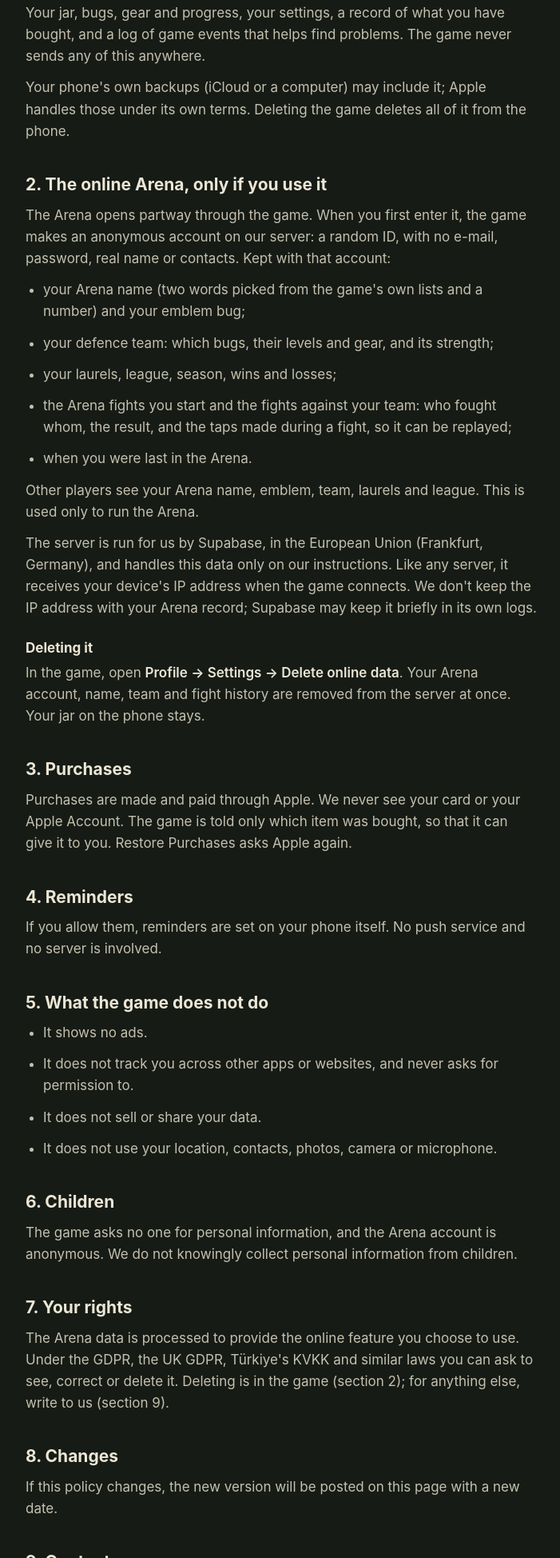
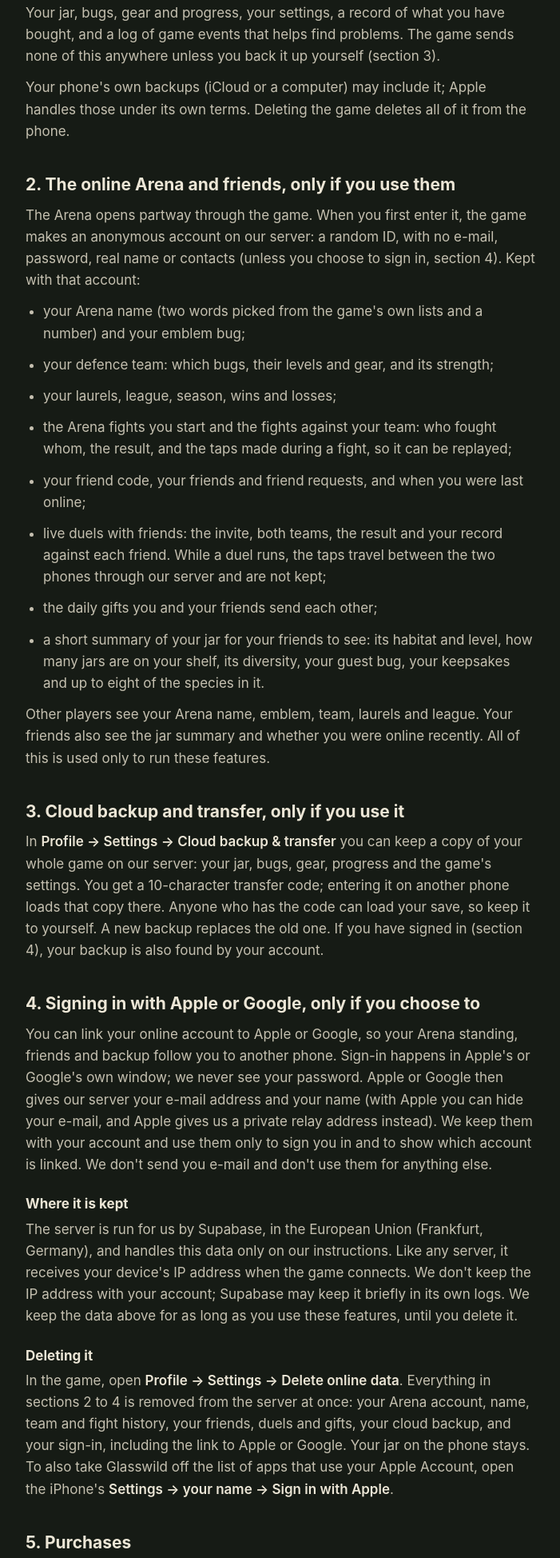
Before and after one commit to matrexdev/glasswild, a plain HTML site: page privacy.html in a window 1280 px wide. Shown: the part 481-2429 px from the top of the page at 80% size, without its empty margins (288-989 px from the left). Drawn offline with Linux system fonts and the light colour scheme.

Commit message:
Privacy and support: friends, cloud backup, optional Apple / Google sign-in

```diff
--- a/privacy.html
+++ b/privacy.html
@@ -4,7 +4,7 @@
 <meta charset="utf-8">
 <meta name="viewport" content="width=device-width, initial-scale=1">
 <title>Privacy Policy · Glasswild</title>
-<meta name="description" content="What Glasswild keeps, where, and how to remove it.">
+<meta name="description" content="What Glasswild keeps, where, and how to remove it: the Arena, friends, cloud backup and optional Apple or Google sign-in.">
 <link rel="stylesheet" href="style.css">
 </head>
 <body>
@@ -18,35 +18,46 @@
 </header>
 
 <h1>Privacy Policy</h1>
-<p class="date">Last updated 25 November 2026</p>
+<p class="date">Last updated 27 November 2026</p>
 
-<p class="short">The short version: almost everything stays on your phone. Glasswild has no ads, no tracking and no third-party analytics. If you play in the online Arena, a small anonymous record of your Arena play is kept on our server so that other players can fight your team, and you can delete it in the game at any time.</p>
+<p class="short">The short version: your jar lives on your phone. Glasswild has no ads, no tracking and no third-party analytics. If you play online (the Arena, friends and live duels) or back up your game, what that needs is kept on our server. Signing in with Apple or Google is optional. You can delete all of it in the game at any time.</p>
 
 <h2>1. What stays on your phone</h2>
-<p>Your jar, bugs, gear and progress, your settings, a record of what you have bought, and a log of game events that helps find problems. The game never sends any of this anywhere.</p>
+<p>Your jar, bugs, gear and progress, your settings, a record of what you have bought, and a log of game events that helps find problems. The game sends none of this anywhere unless you back it up yourself (section 3).</p>
 <p>Your phone's own backups (iCloud or a computer) may include it; Apple handles those under its own terms. Deleting the game deletes all of it from the phone.</p>
 
-<h2>2. The online Arena, only if you use it</h2>
-<p>The Arena opens partway through the game. When you first enter it, the game makes an anonymous account on our server: a random ID, with no e-mail, password, real name or contacts. Kept with that account:</p>
+<h2>2. The online Arena and friends, only if you use them</h2>
+<p>The Arena opens partway through the game. When you first enter it, the game makes an anonymous account on our server: a random ID, with no e-mail, password, real name or contacts (unless you choose to sign in, section 4). Kept with that account:</p>
 <ul>
   <li>your Arena name (two words picked from the game's own lists and a number) and your emblem bug;</li>
   <li>your defence team: which bugs, their levels and gear, and its strength;</li>
   <li>your laurels, league, season, wins and losses;</li>
   <li>the Arena fights you start and the fights against your team: who fought whom, the result, and the taps made during a fight, so it can be replayed;</li>
-  <li>when you were last in the Arena.</li>
+  <li>your friend code, your friends and friend requests, and when you were last online;</li>
+  <li>live duels with friends: the invite, both teams, the result and your record against each friend. While a duel runs, the taps travel between the two phones through our server and are not kept;</li>
+  <li>the daily gifts you and your friends send each other;</li>
+  <li>a short summary of your jar for your friends to see: its habitat and level, how many jars are on your shelf, its diversity, your guest bug, your keepsakes and up to eight of the species in it.</li>
 </ul>
-<p>Other players see your Arena name, emblem, team, laurels and league. This is used only to run the Arena.</p>
-<p>The server is run for us by Supabase, in the European Union (Frankfurt, Germany), and handles this data only on our instructions. Like any server, it receives your device's IP address when the game connects. We don't keep the IP address with your Arena record; Supabase may keep it briefly in its own logs.</p>
+<p>Other players see your Arena name, emblem, team, laurels and league. Your friends also see the jar summary and whether you were online recently. All of this is used only to run these features.</p>
+
+<h2>3. Cloud backup and transfer, only if you use it</h2>
+<p>In <span class="path">Profile → Settings → Cloud backup &amp; transfer</span> you can keep a copy of your whole game on our server: your jar, bugs, gear, progress and the game's settings. You get a 10-character transfer code; entering it on another phone loads that copy there. Anyone who has the code can load your save, so keep it to yourself. A new backup replaces the old one. If you have signed in (section 4), your backup is also found by your account.</p>
+
+<h2>4. Signing in with Apple or Google, only if you choose to</h2>
+<p>You can link your online account to Apple or Google, so your Arena standing, friends and backup follow you to another phone. Sign-in happens in Apple's or Google's own window; we never see your password. Apple or Google then gives our server your e-mail address and your name (with Apple you can hide your e-mail, and Apple gives us a private relay address instead). We keep them with your account and use them only to sign you in and to show which account is linked. We don't send you e-mail and don't use them for anything else.</p>
+
+<h3>Where it is kept</h3>
+<p>The server is run for us by Supabase, in the European Union (Frankfurt, Germany), and handles this data only on our instructions. Like any server, it receives your device's IP address when the game connects. We don't keep the IP address with your account; Supabase may keep it briefly in its own logs. We keep the data above for as long as you use these features, until you delete it.</p>
 <h3>Deleting it</h3>
-<p>In the game, open <span class="path">Profile → Settings → Delete online data</span>. Your Arena account, name, team and fight history are removed from the server at once. Your jar on the phone stays.</p>
+<p>In the game, open <span class="path">Profile → Settings → Delete online data</span>. Everything in sections 2 to 4 is removed from the server at once: your Arena account, name, team and fight history, your friends, duels and gifts, your cloud backup, and your sign-in, including the link to Apple or Google. Your jar on the phone stays. To also take Glasswild off the list of apps that use your Apple Account, open the iPhone's <span class="path">Settings → your name → Sign in with Apple</span>.</p>
 
-<h2>3. Purchases</h2>
-<p>Purchases are made and paid through Apple. We never see your card or your Apple Account. The game is told only which item was bought, so that it can give it to you. Restore Purchases asks Apple again.</p>
+<h2>5. Purchases</h2>
+<p>Purchases are made and paid through Apple (or Google Play on Android). We never see your card or your Apple or Google account. The game is told only which item was bought, so that it can give it to you. Restore Purchases asks the store again.</p>
 
-<h2>4. Reminders</h2>
+<h2>6. Reminders</h2>
 <p>If you allow them, reminders are set on your phone itself. No push service and no server is involved.</p>
 
-<h2>5. What the game does not do</h2>
+<h2>7. What the game does not do</h2>
 <ul>
   <li>It shows no ads.</li>
   <li>It does not track you across other apps or websites, and never asks for permission to.</li>
@@ -54,16 +65,16 @@
   <li>It does not use your location, contacts, photos, camera or microphone.</li>
 </ul>
 
-<h2>6. Children</h2>
-<p>The game asks no one for personal information, and the Arena account is anonymous. We do not knowingly collect personal information from children.</p>
+<h2>8. Children</h2>
+<p>The game needs no personal information to play, and the online account is anonymous unless the player chooses to sign in with Apple or Google (section 4). We do not knowingly collect personal information from children.</p>
 
-<h2>7. Your rights</h2>
-<p>The Arena data is processed to provide the online feature you choose to use. Under the GDPR, the UK GDPR, Türkiye's KVKK and similar laws you can ask to see, correct or delete it. Deleting is in the game (section 2); for anything else, write to us (section 9).</p>
+<h2>9. Your rights</h2>
+<p>The online data is processed to provide the features you choose to use. Under the GDPR, the UK GDPR, Türkiye's KVKK and similar laws you can ask to see, correct or delete it. Deleting is in the game (section 4, "Deleting it"); for anything else, write to us (section 11).</p>
 
-<h2>8. Changes</h2>
+<h2>10. Changes</h2>
 <p>If this policy changes, the new version will be posted on this page with a new date.</p>
 
-<h2>9. Contact</h2>
+<h2>11. Contact</h2>
 <p>Questions about this policy or your data: write to <a href="mailto:support.glasswild@gmail.com">support.glasswild@gmail.com</a>.</p>
 
 <footer>Glasswild · <a href="support.html">Support</a></footer>
```
Also changed, not shown: index.html (+1 -1 lines), support.html (+3 -3 lines).
